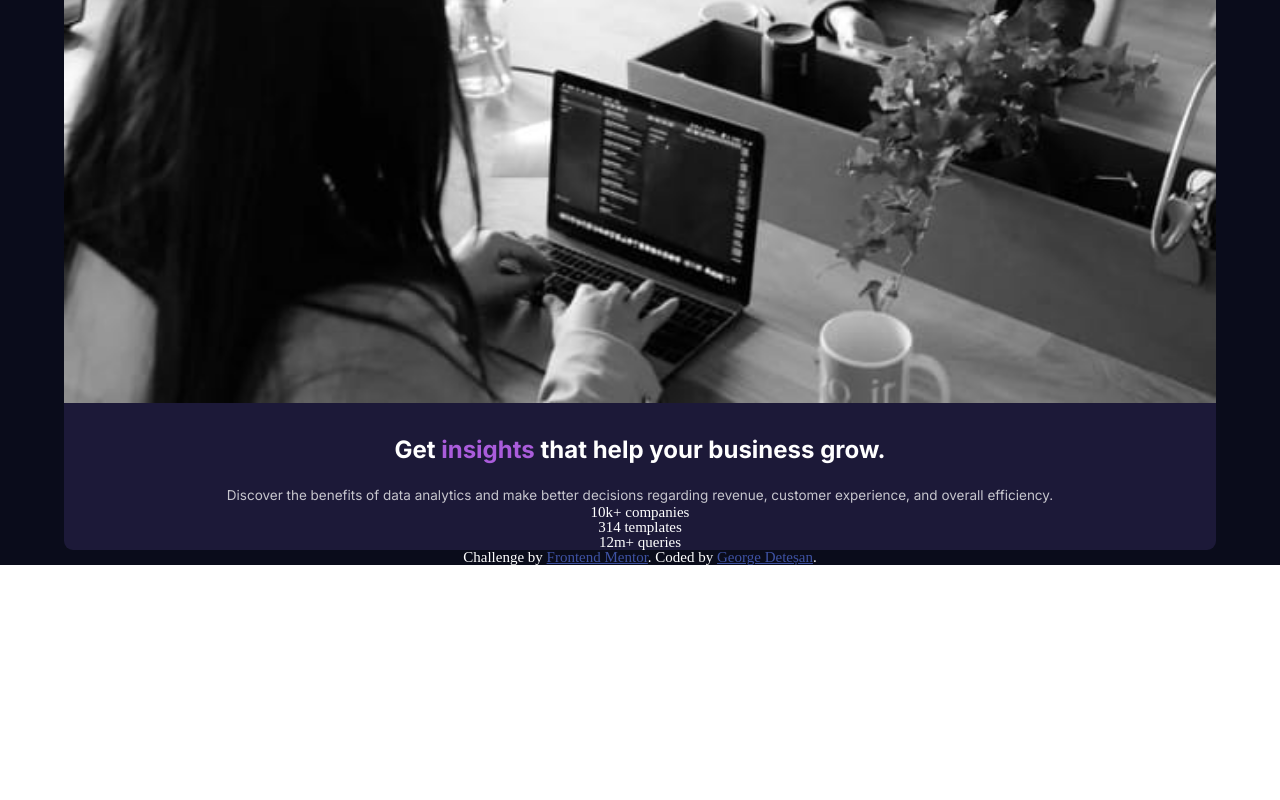
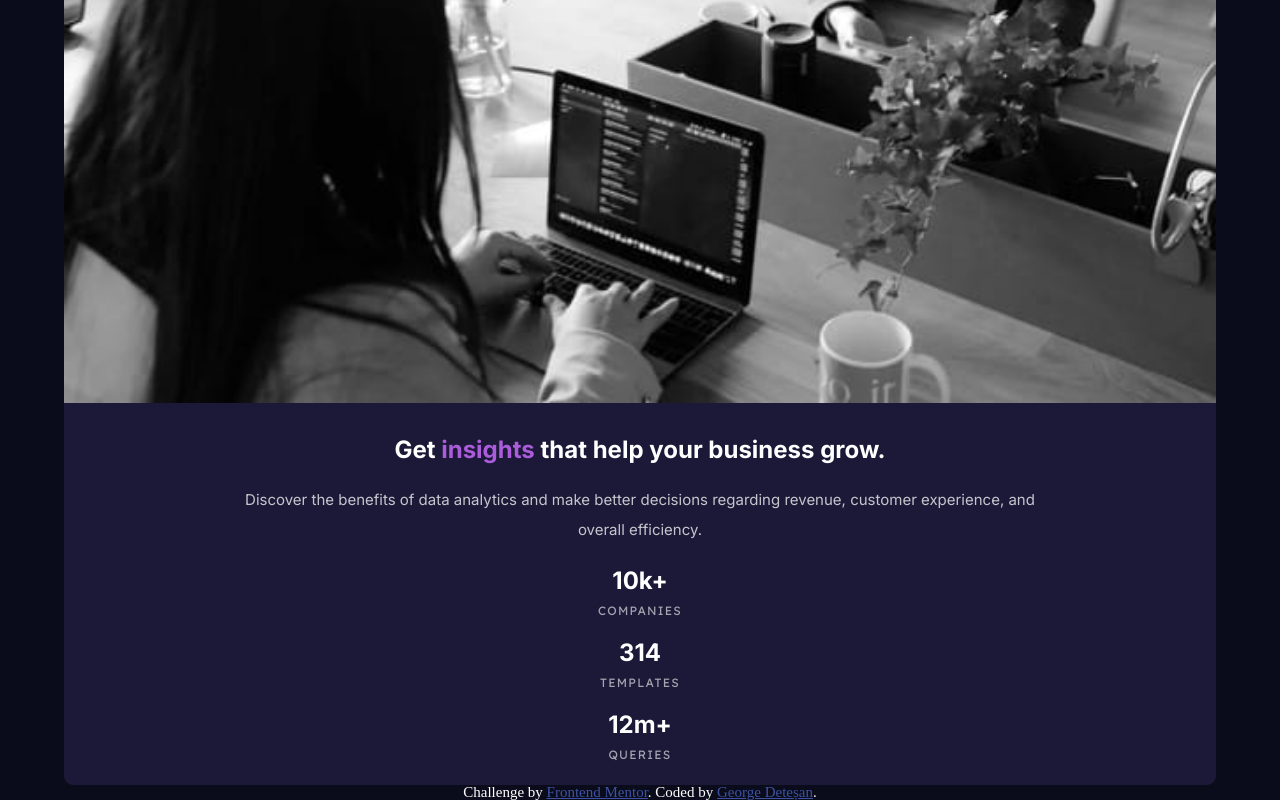
Before and after one commit to georged17/01---Stats-Preview-Card-Challenge, a plain HTML site: page index.html in a window 1280 px wide. Shown: the part 443-1243 px from the top of the page. Before the commit the page ends 1008 px from the top, so only its background shows below. Drawn offline with Linux system fonts and the light colour scheme.

Commit message:
updated last typography and layout touches

```diff
--- a/index.html
+++ b/index.html
@@ -30,9 +30,14 @@
         experience, and overall efficiency.</p>
 
       <ul class="Stats">
-        <li class="Item">10k+ companies</li>
-        <li class="Item">314 templates</li>
-        <li class="Item">12m+ queries</li>
+        <li class="Stat-Titlu">10k+<span class="Stat-Continut">companies </span>
+        </li>
+
+        <li class="Stat-Titlu">314<span class="Stat-Continut">templates </span>
+        </li>
+
+        <li class="Stat-Titlu">12m+<span class="Stat-Continut">queries</span>
+        </li>
       </ul>
     </section>
 
--- a/styles.css
+++ b/styles.css
@@ -46,27 +46,52 @@ main{
 
 .Descriere{
     margin: auto;
-    width: 70vw;
+    width: 63vw;
     color: hsla(0, 0%, 100%, 0.75);
     font-family: 'Inter', sans-serif;
     font-weight: 400;
-    font-size: 0.9em;
+    font-size: 1em;
     text-align: center;
-    line-height: 1.5;
+    line-height: 2;
 
 }
 
-   .Stats{
+.Stats{
      color:hsl(0, 0%, 100%);
-     display: flex;
-     flex-direction: column;
-     align-items: center;
-     flex-wrap:wrap;
+    text-align: center;
 }
 
-.Item{
 
-}
+   .Stat-Titlu{
+      font-family: 'Inter', sans-serif;
+      font-weight: 700;
+      font-size: 1.6em;
+      margin: 1em 0em 1em 0em;
+      color: hsl(0, 0%, 100%);
+    }
+
+    .Stat-Continut{
+        display: block;
+        margin: 1em;
+       font-family: 'Lexend Deca', sans-serif;
+       text-transform: uppercase;
+       font-weight: 400;
+       font-size: 0.5em;
+       letter-spacing: 0.1em;
+       color: hsla(0, 0%, 100%, 0.6);
+    }
+
+
+
+
+
+
+
+
+
+
+
+
 
 .Credits {
     width: 100vw;
```
